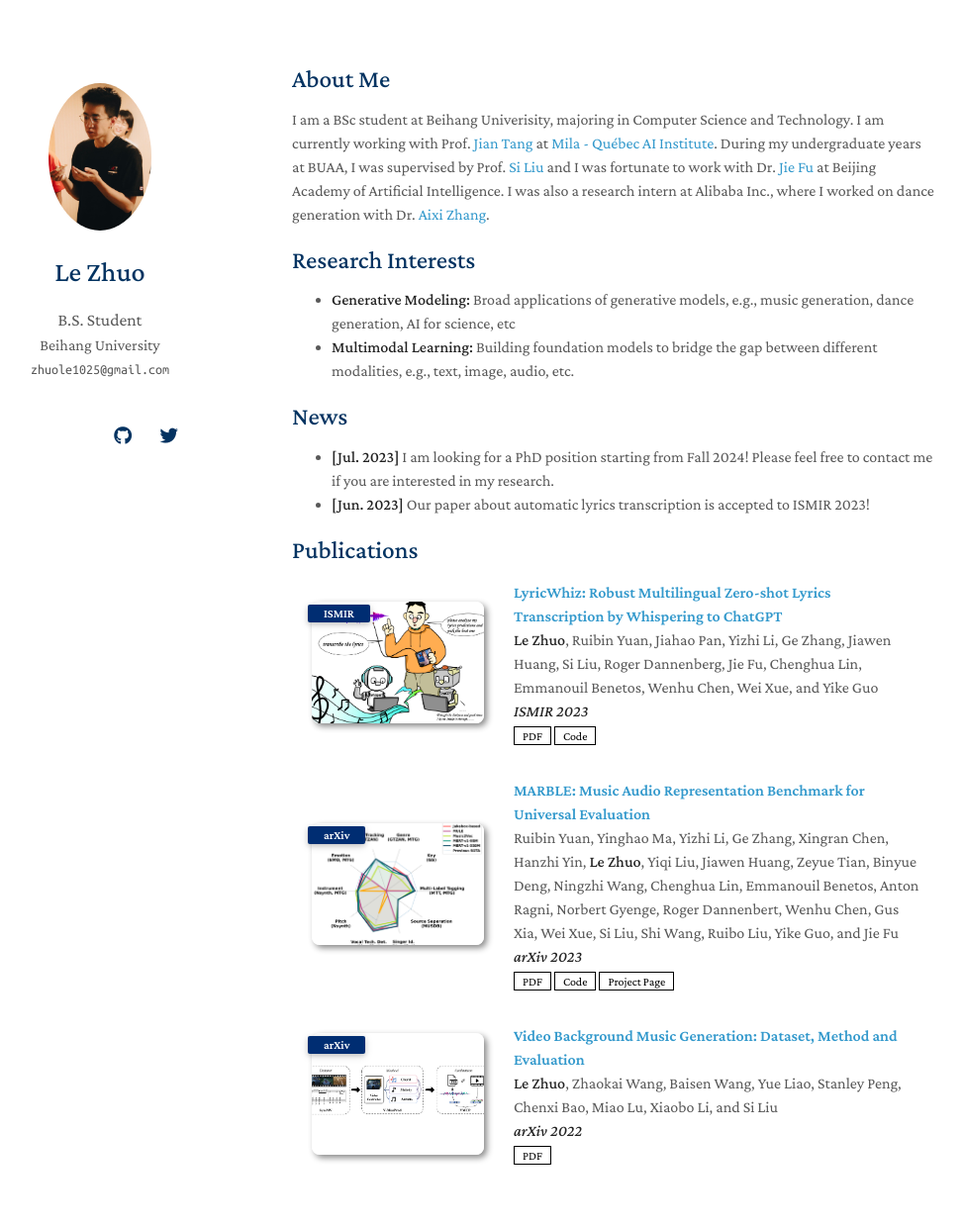
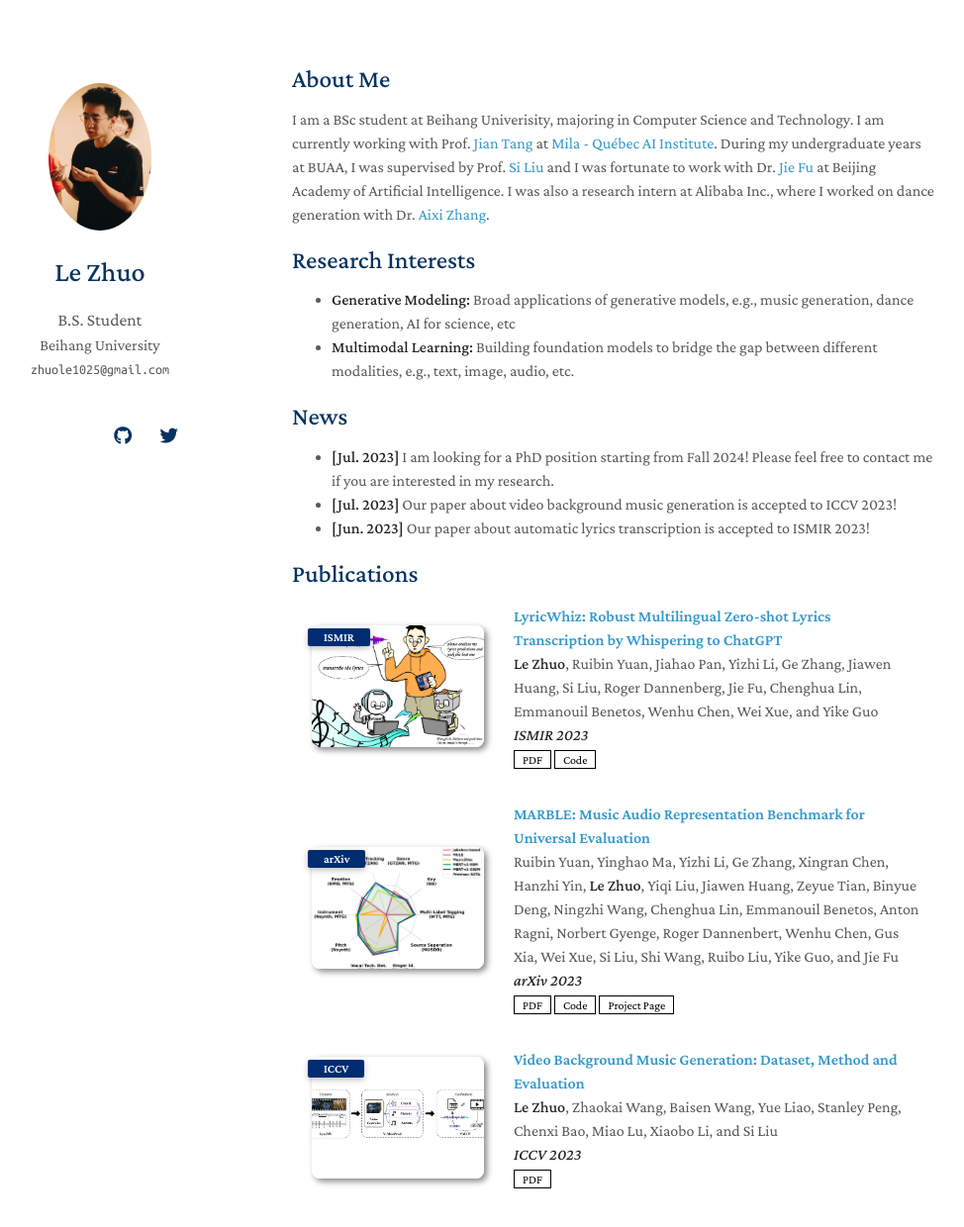
Before and after one commit to zhuole1025/zhuole1025.github.io, a Jekyll site: the page built from index.md, in a window 1280 px wide and 1297 px high. Shown: the top 1240 px of the window at 99% size, without its empty margins (175-1149 px from the left). Built offline with Jekyll 4.4.1, drawn with Linux system fonts in a browser that asks for light colours; nearby versions of some CDN libraries; a style sheet for code colours, icons or effects is not loaded; our own code applies the rules of GitHub Pages for plain Markdown files.

Commit message:
Update ICCV

```diff
--- a/_includes/publications.md
+++ b/_includes/publications.md
@@ -58,13 +58,13 @@
 
   <div class="col-sm-3 abbr" style="position: relative;padding-right: 15px;padding-left: 15px;">
     <img src="assets/img/iccv23.png" class="teaser img-fluid z-depth-1">
-    <abbr class="badge">arXiv</abbr>
+    <abbr class="badge">ICCV</abbr>
   </div>
 
   <div class="col-sm-9" style="position: relative;padding-right: 15px;padding-left: 20px;">
     <div class="title"><a href="https://arxiv.org/abs/2211.11248">Video Background Music Generation: Dataset, Method and Evaluation</a></div>
     <div class="author"><strong>Le Zhuo</strong>, Zhaokai Wang, Baisen Wang, Yue Liao, Stanley Peng, Chenxi Bao, Miao Lu, Xiaobo Li, and Si Liu</div>
-    <div class="periodical"><em><strong>arXiv 2022</strong></em></div>
+    <div class="periodical"><em><strong>ICCV 2023</strong></em></div>
     <div class="links">
       <a href="https://arxiv.org/abs/2211.11248.pdf" class="btn btn-sm z-depth-0" role="button" target="_blank" style="font-size:12px;">PDF</a>
       <!-- <a href="https://github.com/zhuole1025/LyricWhiz" class="btn btn-sm z-depth-0" role="button" target="_blank" style="font-size:12px;">Code</a> -->
--- a/index.md
+++ b/index.md
@@ -14,6 +14,7 @@ I am a BSc student at Beihang Univerisity, majoring in Computer Science and Tech
 ## News
 
 - **[Jul. 2023]** I am looking for a PhD position starting from Fall 2024! Please feel free to contact me if you are interested in my research.
+- **[Jul. 2023]** Our paper about video background music generation is accepted to ICCV 2023!
 - **[Jun. 2023]** Our paper about automatic lyrics transcription is accepted to ISMIR 2023!
 
 {% include_relative _includes/publications.md %}
```
